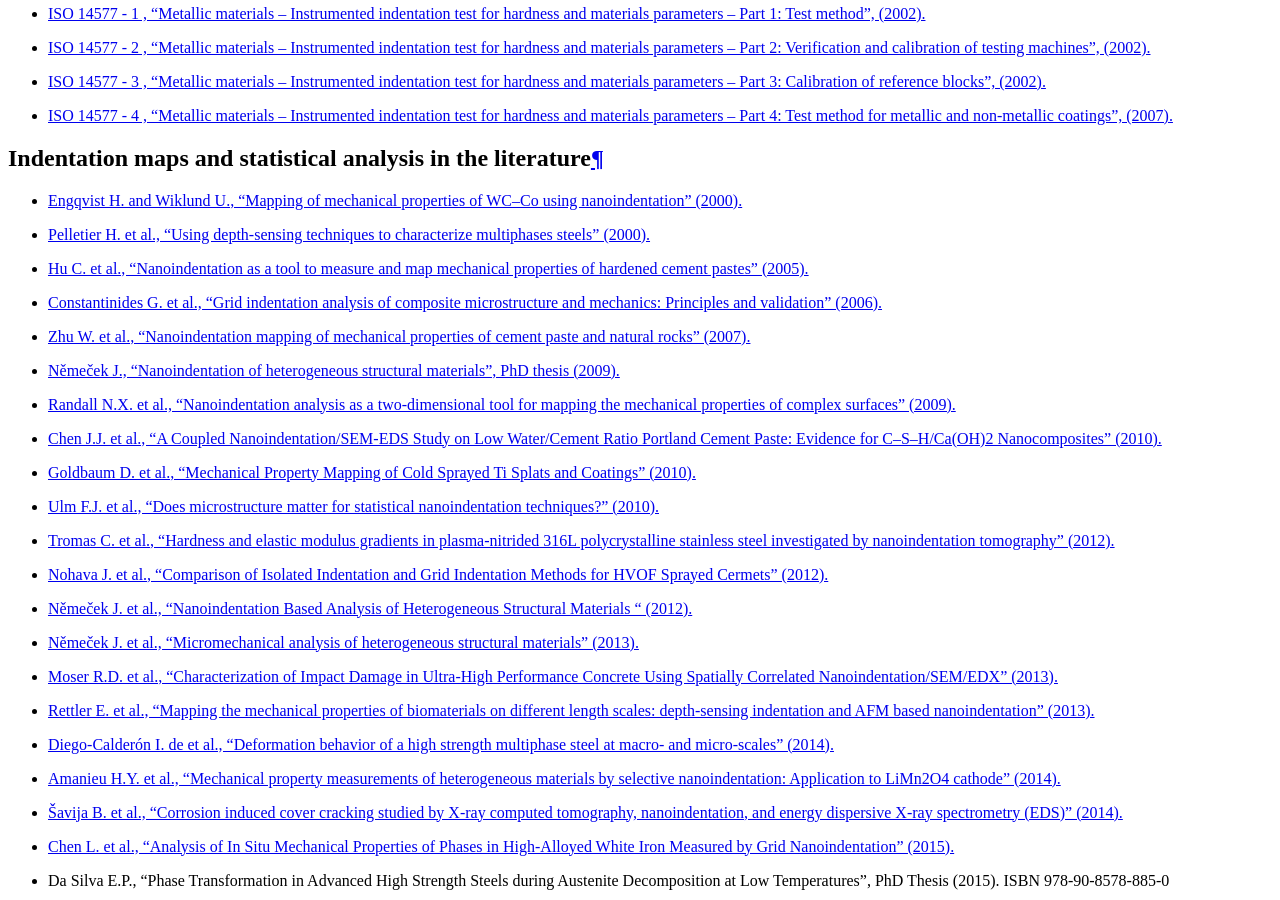
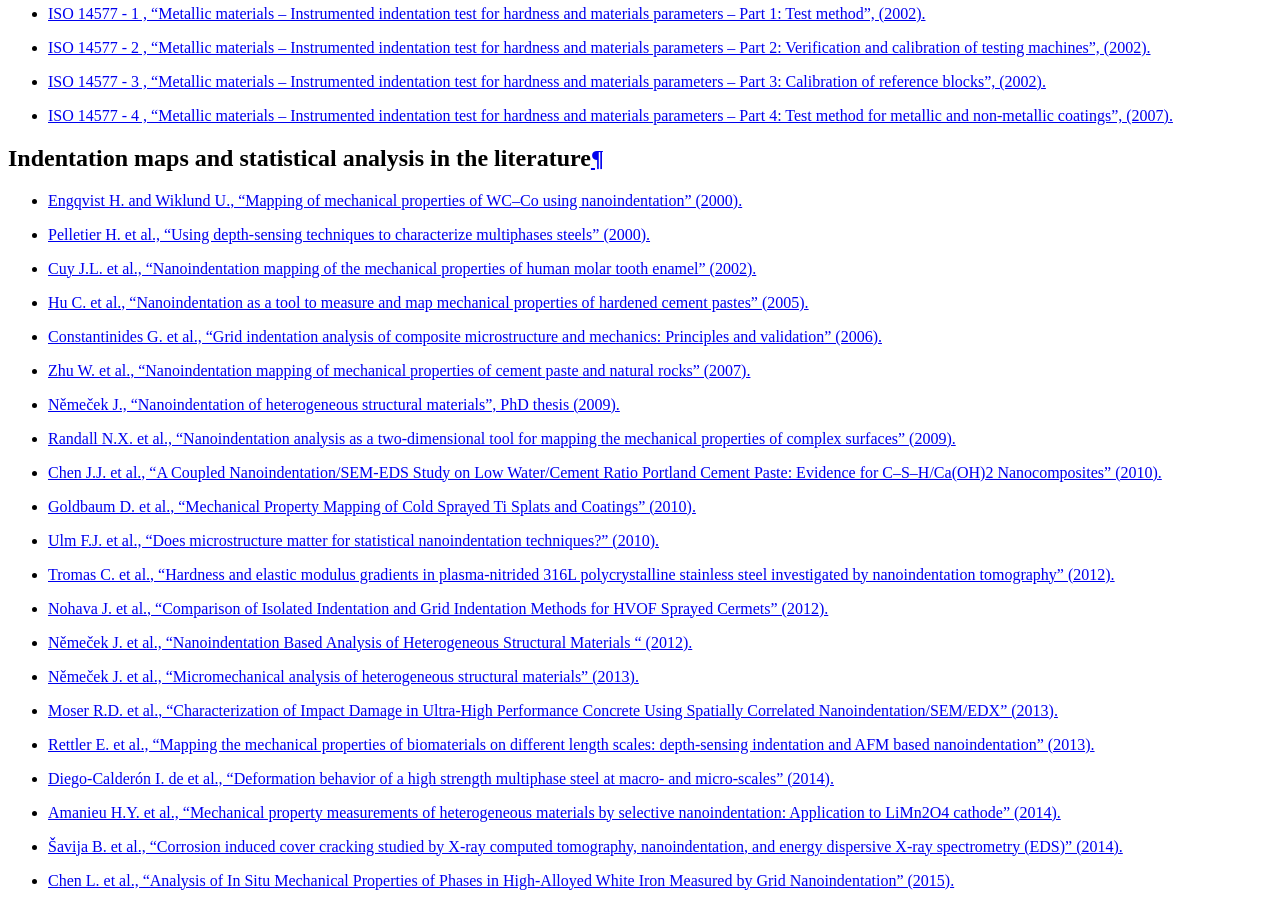
Before and after one commit to DavidMercier/TriDiMap, a Sphinx documentation site: the page built from doc/links_ref.rst, in a window 1280 px wide and 900 px high, scrolled down 580 px. Built offline with Sphinx 7.4.7, drawn with Linux system fonts in a browser that asks for light colours; comment, search, counter and statistics services are not loaded.

Commit message:
Update links_ref.rst

```diff
--- a/doc/links_ref.rst
+++ b/doc/links_ref.rst
@@ -27,6 +27,7 @@ Indentation maps and statistical analysis in the literature
 #############################################################
 * `Engqvist H. and Wiklund U., "Mapping of mechanical properties of WC–Co using nanoindentation" (2000). <https://doi.org/10.1023/A:1019143419984>`_
 * `Pelletier H. et al., "Using depth-sensing techniques to characterize multiphases steels" (2000). <https://doi.org/10.1051/mattech/200088030041>`_
+* `Cuy J.L. et al., "Nanoindentation mapping of the mechanical properties of human molar tooth enamel" (2002). <https://doi.org/10.1016/s0003-9969(02)00006-7>`_
 * `Hu C. et al., "Nanoindentation as a tool to measure and map mechanical properties of hardened cement pastes" (2005). <https://doi.org/10.1557/mrc.2015.3>`_
 * `Constantinides G. et al., "Grid indentation analysis of composite microstructure and mechanics: Principles and validation" (2006). <https://doi.org/10.1016/j.msea.2006.05.125>`_
 * `Zhu W. et al., "Nanoindentation mapping of mechanical properties of cement paste and natural rocks" (2007). <https://doi.org/10.1016/j.matchar.2007.05.018>`_
```
